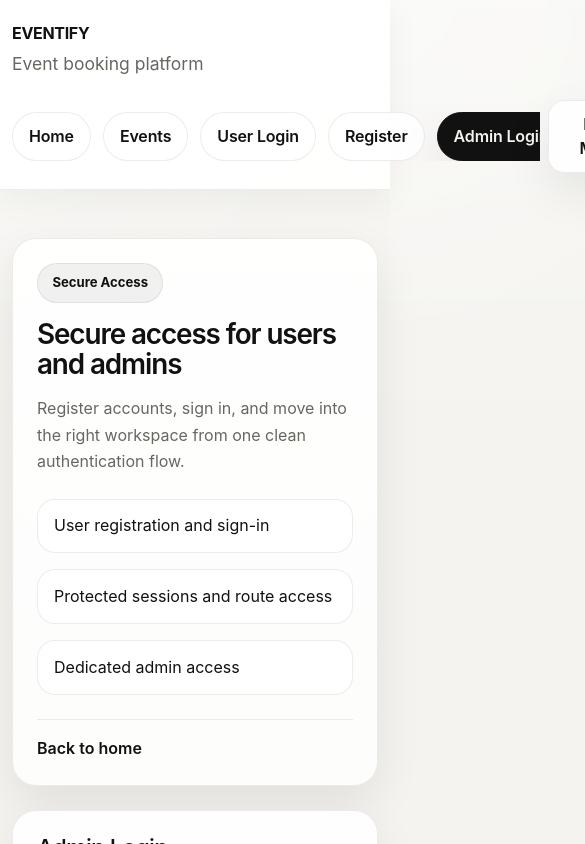
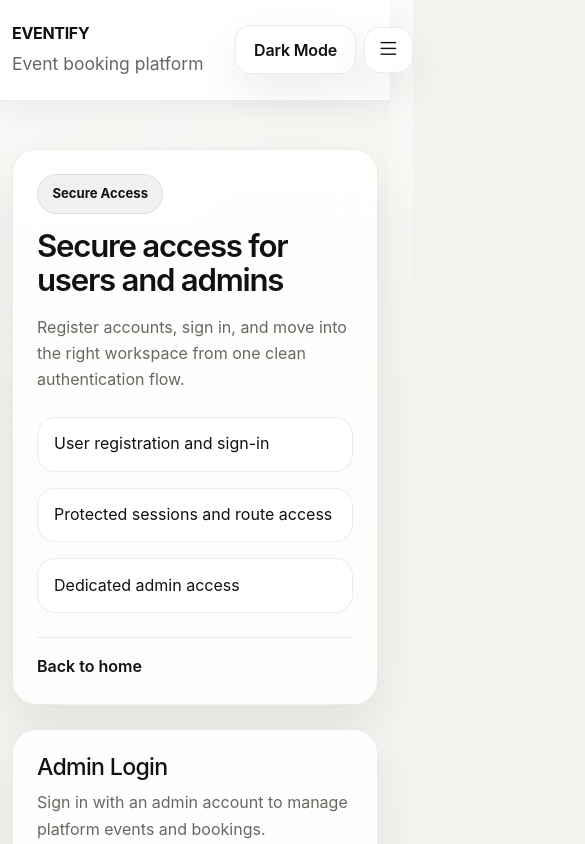
Before and after one commit to Astrike-cmd/smart-event-management-system, a React (Vite) app: page /admin/login in a window 390 px wide. Shown: the top 844 px of the page, 585 px wide, since content can reach past the window. Built offline with nearby package versions, Linux system fonts and the light colour scheme; no server answers.

Commit message:
Mobile UI

```diff
--- a/src/layouts/MainLayout.jsx
+++ b/src/layouts/MainLayout.jsx
@@ -9,7 +9,8 @@ function MainLayout() {
     <div className="app-shell d-flex flex-column min-vh-100">
       <header className="border-bottom border-subtle sticky-top app-header">
         <nav className="navbar navbar-expand-lg">
-          <div className="container py-2 flex-wrap gap-3">
+          <div className="container py-2 gap-3">
+            <div className="d-flex align-items-center justify-content-between gap-3 w-100">
               <NavLink className="navbar-brand d-flex align-items-center" to="/">
                 <div>
                   <span className="brand-title d-block">EVENTIFY</span>
@@ -17,7 +18,30 @@ function MainLayout() {
                 </div>
               </NavLink>
 
-            <div className="d-flex align-items-center gap-2 ms-lg-auto flex-grow-1 justify-content-lg-end">
+              <div className="d-flex align-items-center gap-2 app-header-controls">
+                <ThemeToggle />
+                <button
+                  className="navbar-toggler app-navbar-toggler"
+                  type="button"
+                  data-bs-toggle="collapse"
+                  data-bs-target="#primaryNavigation"
+                  aria-controls="primaryNavigation"
+                  aria-expanded="false"
+                  aria-label="Toggle navigation"
+                >
+                  <i className="bi bi-list" aria-hidden="true"></i>
+                </button>
+              </div>
+            </div>
+
+            <div className="collapse navbar-collapse app-navbar-collapse" id="primaryNavigation">
+              <div className="d-flex align-items-lg-center gap-2 ms-lg-auto flex-column flex-lg-row w-100 justify-content-lg-end">
+                {isAuthenticated ? (
+                  <span className="d-inline-flex text-muted small nav-user-pill align-self-start align-self-lg-center">
+                    {user?.name} ({user?.role})
+                  </span>
+                ) : null}
+
                 <div className="app-nav-scroll">
                   <NavLink className="btn btn-nav-link" to="/">
                     Home
@@ -40,9 +64,6 @@ function MainLayout() {
                     </>
                   ) : (
                     <>
-                    <span className="d-none d-md-inline-flex text-muted small nav-user-pill">
-                      {user?.name} ({user?.role})
-                    </span>
                       {!isAdmin ? (
                         <>
                           <NavLink className="btn btn-nav-link" to="/my-events">
@@ -69,8 +90,7 @@ function MainLayout() {
                     </>
                   )}
                 </div>
-
-              <ThemeToggle />
+              </div>
             </div>
           </div>
         </nav>
--- a/src/pages/AdminBookingsPage.jsx
+++ b/src/pages/AdminBookingsPage.jsx
@@ -218,7 +218,7 @@ function AdminBookingsPage() {
               cancel bookings when needed from one cleaner operations screen.
             </p>
           </div>
-          <div className="d-flex gap-2 flex-wrap">
+          <div className="d-flex gap-2 flex-wrap section-action-group">
             <Link className="btn btn-outline-primary" to="/admin/dashboard">
               Back To Admin Dashboard
             </Link>
@@ -348,7 +348,7 @@ function AdminBookingsPage() {
                 <span className="section-eyebrow">Booking Records</span>
                 <h2 className="h3 mb-0">Admin booking feed</h2>
               </div>
-              <div className="d-flex gap-2 flex-wrap">
+              <div className="d-flex gap-2 flex-wrap section-action-group">
                 <span className="text-muted small align-self-center">
                   {bookings.length} record{bookings.length === 1 ? '' : 's'}
                 </span>
--- a/src/pages/HomePage.jsx
+++ b/src/pages/HomePage.jsx
@@ -222,7 +222,7 @@ function HomePage() {
                   oversight together in one tighter, production-focused interface.
                 </p>
 
-                <div className="d-flex flex-wrap gap-3 mt-4">
+                <div className="d-flex flex-wrap gap-3 mt-4 hero-actions">
                   {!isAuthenticated ? (
                     <>
                       <Link className="btn btn-primary btn-lg px-4" to="/register">
@@ -465,7 +465,7 @@ function HomePage() {
                   <span className="section-eyebrow">Home Bookings</span>
                   <h2 className="h3 mb-0">Recent bookings on your home page</h2>
                 </div>
-                <div className="d-flex gap-2 flex-wrap">
+                <div className="d-flex gap-2 flex-wrap section-action-group">
                   <button
                     type="button"
                     className="btn btn-outline-primary"
--- a/src/pages/MyEventsPage.jsx
+++ b/src/pages/MyEventsPage.jsx
@@ -249,7 +249,7 @@ function MyEventsPage() {
               date from one user workspace.
             </p>
           </div>
-          <div className="d-flex gap-2 flex-wrap">
+          <div className="d-flex gap-2 flex-wrap section-action-group">
             <Link className="btn btn-outline-primary" to="/events">
               Browse Public Events
             </Link>
--- a/src/pages/UserDashboardPage.jsx
+++ b/src/pages/UserDashboardPage.jsx
@@ -265,12 +265,14 @@ function UserDashboardPage() {
             <span className="section-eyebrow">Upcoming Events</span>
             <h2 className="h3 mb-0">What users can explore next</h2>
           </div>
+          <div className="section-action-group">
             <Link className="btn btn-outline-primary" to="/events">
               Open Events Module
             </Link>
             <Link className="btn btn-primary" to="/my-events">
               Manage My Events
             </Link>
+          </div>
         </div>
 
         {eventsLoading ? <p className="text-muted mb-0">Loading upcoming events...</p> : null}
--- a/src/styles/global.css
+++ b/src/styles/global.css
@@ -76,6 +76,12 @@ h4,
 h5,
 h6 {
   letter-spacing: -0.03em;
+}
+
+img,
+svg {
+  max-width: 100%;
+  height: auto;
 }
 
 .app-shell {
@@ -210,9 +216,49 @@ body[data-theme='dark'] .btn-nav-link.active {
   box-shadow: var(--shadow-soft);
 }
 
+.app-header-controls {
+  flex-shrink: 0;
+}
+
+.app-navbar-toggler {
+  border: 1px solid var(--border-color);
+  border-radius: 16px;
+  background: var(--surface-color);
+  color: var(--text-primary);
+  padding: 0.55rem 0.75rem;
+  box-shadow: var(--shadow-soft);
+}
+
+.app-navbar-toggler:hover,
+.app-navbar-toggler:focus {
+  background: var(--surface-strong);
+  color: var(--text-primary);
+}
+
+.app-navbar-toggler:focus {
+  box-shadow: 0 0 0 0.2rem rgba(17, 17, 17, 0.08);
+}
+
+.app-navbar-toggler i {
+  display: inline-flex;
+  font-size: 1.45rem;
+  line-height: 1;
+}
+
+.app-navbar-collapse {
+  flex-basis: 100%;
+}
+
 .btn-theme-toggle:hover {
   background: var(--surface-strong);
   color: var(--text-primary);
+}
+
+.section-action-group,
+.hero-actions {
+  display: flex;
+  flex-wrap: wrap;
+  gap: 0.75rem;
 }
 
 .hero-section {
@@ -901,14 +947,55 @@ body[data-theme='dark'] .alert {
     max-height: none;
   }
 
+  .app-navbar-collapse {
+    padding-top: 0.85rem;
+  }
+
+  .app-navbar-collapse > div {
+    align-items: stretch !important;
+  }
+
   .app-nav-scroll {
+    width: 100%;
+    flex-direction: column;
+    gap: 0.65rem;
+    overflow: visible;
+  }
+
+  .app-nav-scroll .btn-nav-link,
+  .nav-user-pill {
+    width: 100%;
+    justify-content: center;
+    text-align: center;
+  }
+
+  .landing-section-copy {
+    max-width: none;
+  }
+
+  .cta-actions,
+  .hero-actions,
+  .section-action-group {
     width: 100%;
   }
 }
 
 @media (max-width: 767.98px) {
+  .display-5 {
+    font-size: clamp(2.15rem, 9vw, 2.9rem);
+  }
+
+  .display-6 {
+    font-size: clamp(1.85rem, 8vw, 2.35rem);
+  }
+
+  .lead {
+    font-size: 1rem;
+  }
+
   .hero-highlight-item {
     grid-template-columns: 1fr;
+    padding: 1rem;
   }
 
   .hero-stat-grid {
@@ -917,6 +1004,26 @@ body[data-theme='dark'] .alert {
 
   .cta-band {
     align-items: flex-start;
+    padding: 1.5rem;
+  }
+
+  .cta-actions,
+  .hero-actions,
+  .section-action-group {
+    flex-direction: column;
+    align-items: stretch;
+  }
+
+  .cta-actions > *,
+  .hero-actions > *,
+  .section-action-group > * {
+    width: 100%;
+  }
+
+  .cta-actions .btn,
+  .hero-actions .btn,
+  .section-action-group .btn {
+    width: 100%;
   }
 
   .dashboard-meta-row {
@@ -928,4 +1035,38 @@ body[data-theme='dark'] .alert {
     flex-direction: column;
     align-items: flex-start;
   }
+
+  .status-row {
+    flex-direction: column;
+  }
+
+  .journey-step {
+    padding: 1.2rem;
+  }
+
+  .journey-step-number {
+    position: static;
+    display: inline-block;
+    margin-bottom: 0.6rem;
+  }
+
+  .dashboard-check-item {
+    align-items: flex-start;
+    padding: 0.95rem 1rem;
+  }
+
+  .dashboard-action-card,
+  .dashboard-mini-card,
+  .booking-card,
+  .home-booking-card {
+    padding: 1rem;
+  }
+
+  .booking-card .text-end {
+    text-align: left !important;
+  }
+
+  .scroll-panel {
+    padding-right: 0;
+  }
 }
```
Lines whose indentation alone changed are shown as unchanged.
